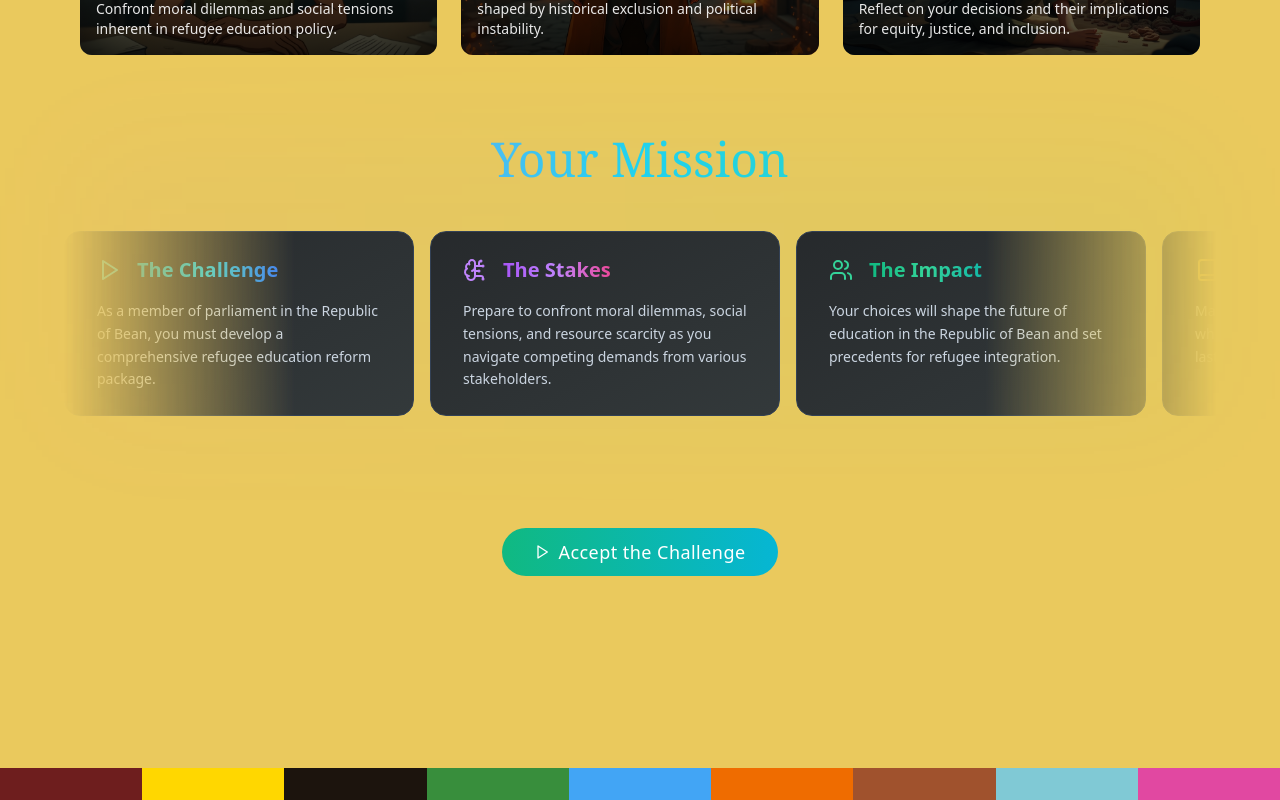
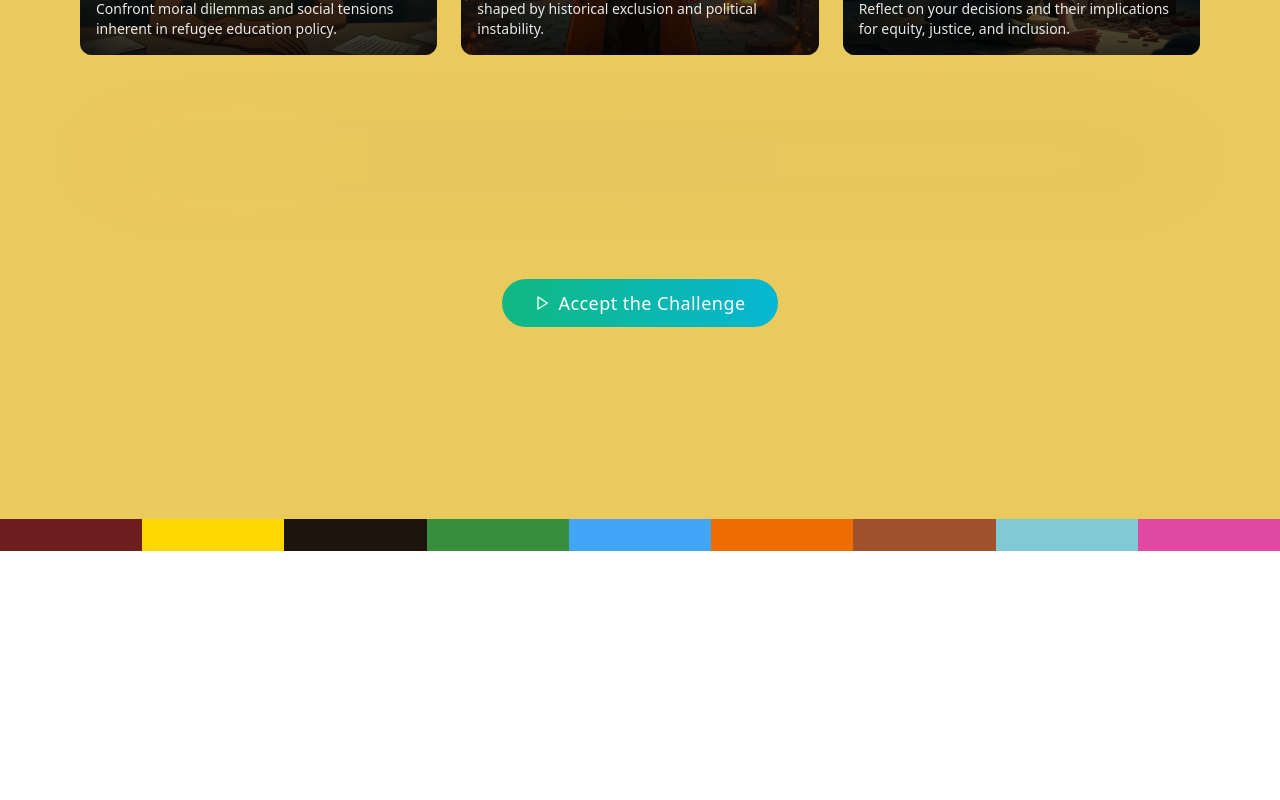
Before and after one commit to SankrityaT/bean-refugee-challenge-next, a Next.js app: page / in a window 1280 px wide. Shown: the part 897-1697 px from the top of the page. After the commit the page ends 1448 px from the top, so only its background shows below. Built offline with nearby package versions, Linux system fonts and the light colour scheme.

Commit message:
onboarding ui fixes

```diff
--- a/package.json
+++ b/package.json
@@ -52,6 +52,7 @@
     "react-icons": "^5.5.0",
     "sonner": "^1.4.0",
     "tailwind-merge": "^2.2.1",
+    "tailwind-scrollbar-hide": "^2.0.0",
     "tailwindcss-animate": "^1.0.7"
   },
   "devDependencies": {
--- a/src/app/globals.css
+++ b/src/app/globals.css
@@ -83,6 +83,87 @@
   * {
     @apply border-border;
   }
+  :root {
+    --background: 0 0% 100%;
+    --foreground: 222.2 84% 4.9%;
+    --card: 0 0% 100%;
+    --card-foreground: 222.2 84% 4.9%;
+    --popover: 0 0% 100%;
+    --popover-foreground: 222.2 84% 4.9%;
+    --primary: 221.2 83.2% 53.3%;
+    --primary-foreground: 210 40% 98%;
+    --secondary: 210 40% 96.1%;
+    --secondary-foreground: 222.2 47.4% 11.2%;
+    --muted: 210 40% 96.1%;
+    --muted-foreground: 215.4 16.3% 46.9%;
+    --accent: 210 40% 96.1%;
+    --accent-foreground: 222.2 47.4% 11.2%;
+    --destructive: 0 84.2% 60.2%;
+    --destructive-foreground: 210 40% 98%;
+    --border: 214.3 31.8% 91.4%;
+    --input: 214.3 31.8% 91.4%;
+    --ring: 221.2 83.2% 53.3%;
+    --radius: 0.5rem;
+
+    /* Sidebar variables */
+    --sidebar-background: 222.2 84% 4.9%;
+    --sidebar-foreground: 210 40% 98%;
+    --sidebar-primary: 217.2 91.2% 59.8%;
+    --sidebar-primary-foreground: 222.2 47.4% 11.2%;
+    --sidebar-accent: 217.2 32.6% 17.5%;
+    --sidebar-accent-foreground: 210 40% 98%;
+    --sidebar-border: 217.2 32.6% 17.5%;
+    --sidebar-ring: 224.3 76.3% 48%;
+  }
+
+  .dark {
+    --background: 222.2 84% 4.9%;
+    --foreground: 210 40% 98%;
+    --card: 222.2 84% 4.9%;
+    --card-foreground: 210 40% 98%;
+    --popover: 222.2 84% 4.9%;
+    --popover-foreground: 210 40% 98%;
+    --primary: 217.2 91.2% 59.8%;
+    --primary-foreground: 222.2 47.4% 11.2%;
+    --secondary: 217.2 32.6% 17.5%;
+    --secondary-foreground: 210 40% 98%;
+    --muted: 217.2 32.6% 17.5%;
+    --muted-foreground: 215 20.2% 65.1%;
+    --accent: 217.2 32.6% 17.5%;
+    --accent-foreground: 210 40% 98%;
+    --destructive: 0 62.8% 30.6%;
+    --destructive-foreground: 210 40% 98%;
+    --border: 217.2 32.6% 17.5%;
+    --input: 217.2 32.6% 17.5%;
+    --ring: 224.3 76.3% 48%;
+  }
+}
+
+@layer utilities {
+  @keyframes marquee {
+    0% { transform: translateX(0%); }
+    100% { transform: translateX(-50%); }
+  }
+
+  .animate-marquee {
+    animation: marquee 15s linear infinite;
+  }
+
+  .scrollbar-hide {
+    -ms-overflow-style: none;
+    scrollbar-width: none;
+  }
+
+  .scrollbar-hide::-webkit-scrollbar {
+    display: none;
+  }
+
+  .mask-gradient {
+    mask-image: linear-gradient(to right, transparent, black 10%, black 90%, transparent);
+  }
+}
+
+@layer base {
   body {
     @apply bg-background text-foreground;
   }
@@ -99,3 +180,111 @@
 .font-opensans {
   font-family: 'Open Sans', system-ui, sans-serif;
 }
+
+
+@keyframes scroll {
+  0% {
+    transform: translateX(0);
+  }
+  100% {
+    transform: translateX(calc(-50% - 1rem));
+  }
+}
+
+@keyframes scroll-reverse {
+  0% {
+    transform: translateX(calc(-50% - 1rem));
+  }
+  100% {
+    transform: translateX(0);
+  }
+}
+
+.animate-scroll {
+  animation: scroll var(--animation-duration, 40s) linear infinite;
+}
+
+.animate-scroll-reverse {
+  animation: scroll-reverse var(--animation-duration, 40s) linear infinite;
+}
+
+/* Update these styles at the bottom of your file */
+.pause-on-hover:hover .animate-scroll,
+.pause-on-hover:hover .animate-scroll-reverse {
+  animation-play-state: paused;
+}
+
+.pause-on-hover:hover {
+  overflow-x: auto !important;
+  cursor: grab;
+}
+
+.pause-on-hover:active {
+  cursor: grabbing;
+}
+
+/* Add these new styles for better scrolling */
+.scrollable-container {
+  -webkit-overflow-scrolling: touch; /* Smooth scrolling on iOS */
+  scroll-behavior: smooth;
+  scroll-snap-type: x proximity;
+}
+
+.scrollable-container > ul > li {
+  scroll-snap-align: start;
+}
+
+/* Add these styles for the custom scrollbar */
+.custom-scrollable-container {
+  position: relative;
+  overflow-x: auto;
+  scrollbar-width: none; /* Firefox */
+  -ms-overflow-style: none; /* IE and Edge */
+}
+
+.custom-scrollable-container::-webkit-scrollbar {
+  display: none; /* Chrome, Safari, Opera */
+}
+
+.custom-scroll-thumb {
+  transition: transform 0.2s ease;
+}
+
+.custom-scroll-thumb:hover {
+  transform: scaleY(1.5);
+}
+
+/* Add this JavaScript to make the custom scrollbar work */
+
+/* Add these styles for the simple scrollbar and horizontal bounce animation */
+.scrollbar-thin {
+  scrollbar-width: thin;
+}
+
+.scrollbar-thumb-gray-400::-webkit-scrollbar-thumb {
+  background-color: rgba(156, 163, 175, 0.5);
+  border-radius: 9999px;
+}
+
+.scrollbar-track-transparent::-webkit-scrollbar-track {
+  background-color: transparent;
+}
+
+.scrollbar-thin::-webkit-scrollbar {
+  height: 6px;
+}
+
+@keyframes bounce-x {
+  0%, 100% {
+    transform: translateX(-25%);
+    animation-timing-function: cubic-bezier(0.8, 0, 1, 1);
+  }
+  50% {
+    transform: translateX(25%);
+    animation-timing-function: cubic-bezier(0, 0, 0.2, 1);
+  }
+}
+
+.animate-bounce-x {
+  animation: bounce-x 1s infinite;
+}
--- a/src/app/page.tsx
+++ b/src/app/page.tsx
@@ -6,6 +6,8 @@ import { Button } from "@/components/ui/button";
 import { Book, Play, Users, DollarSign, School, BrainCircuit, Lightbulb } from "lucide-react";
 import { InfiniteMovingCards } from "@/components/ui/infinite-moving-cards";
 import { BentoGrid, BentoGridItem } from "@/components/ui/bento-grid";
+// Remove this import as we won't need it anymore
+// import CustomScrollbar from "@/components/ui/custom-scrollbar";
 
 // Rainbow stripe component (top + bottom)
 const RainbowStripe = () => (
@@ -36,8 +38,12 @@ export default function Home() {
     router.push('/policy-selection');
   };
 
+  // Remove the useEffect that was for the custom scrollbar
+
   return (
     <div className="min-h-screen bg-[#eac95d] text-white flex flex-col font-sans relative overflow-hidden">
+      {/* Remove the CustomScrollbar component */}
+
       <div className="absolute inset-0 bg-[url('/grid.svg')] bg-center [mask-image:linear-gradient(180deg,white,rgba(255,255,255,0))] opacity-30" />
 
       {/* 🔺 Rainbow Top Bar */}
@@ -104,47 +110,24 @@ export default function Home() {
 
           <div className="relative mb-16 sm:mb-20 md:mb-24">
             <div className="absolute inset-0 bg-gradient-to-r from-purple-500/10 via-cyan-500/10 to-emerald-500/10 blur-3xl opacity-30" />
-            <h2 className="text-3xl sm:text-4xl md:text-5xl font-serif text-center mb-6 sm:mb-8 bg-gradient-to-r from-purple-400 via-cyan-400 to-emerald-400 bg-clip-text text-transparent">Your Mission</h2>
 
-            <div className="px-4 sm:px-0">
-              <InfiniteMovingCards
-                items={[
-                  {
-                    title: "The Challenge",
-                    description: "As a member of parliament in the Republic of Bean, you must develop a comprehensive refugee education reform package.",
-                    icon: <Play className="h-5 w-5 sm:h-6 sm:w-6 text-cyan-400" />,
-                    gradient: "from-cyan-500 via-cyan-400 to-blue-500"
-                  },
-                  {
-                    title: "The Stakes",
-                    description: "Prepare to confront moral dilemmas, social tensions, and resource scarcity as you navigate competing demands from various stakeholders.",
-                    icon: <BrainCircuit className="h-5 w-5 sm:h-6 sm:w-6 text-purple-400" />,
-                    gradient: "from-purple-500 via-purple-400 to-pink-500"
-                  },
-                  {
-                    title: "The Impact",
-                    description: "Your choices will shape the future of education in the Republic of Bean and set precedents for refugee integration.",
-                    icon: <Users className="h-5 w-5 sm:h-6 sm:w-6 text-emerald-400" />,
-                    gradient: "from-emerald-500 via-emerald-400 to-teal-500"
-                  },
-                  {
-                    title: "The Journey",
-                    description: "Make critical decisions across 7 key areas while balancing a $200M budget to create lasting positive change.",
-                    icon: <Book className="h-5 w-5 sm:h-6 sm:w-6 text-amber-400" />,
-                    gradient: "from-amber-500 via-amber-400 to-orange-500"
-                  }
-                ]}
-                direction="right"
-                speed="slow"
-                className="mask-gradient"
-              />
+            {/* Fixed marquee title */}
+            <div className="overflow-hidden mb-6 sm:mb-8">
+              <h2 className="text-3xl sm:text-4xl md:text-5xl font-serif text-center bg-gradient-to-r from-purple-400 via-cyan-400 to-emerald-400 bg-clip-text text-transparent">
+                <div className="whitespace-nowrap inline-block animate-marquee">
+                  Your Mission — Creating positive change through thoughtful policy decisions — Your Mission
+                </div>
+              </h2>
             </div>
+
+            {/* Mission cards section removed */}
           </div>
 
           <div className="flex justify-center mt-8 sm:mt-12 md:mt-16 mb-12 sm:mb-16 md:mb-24 px-4">
             <Button
               onClick={handleAcceptChallenge}
               className="group relative inline-flex items-center justify-center px-6 sm:px-8 py-4 sm:py-6 text-base sm:text-lg font-medium tracking-wide text-white transition-all duration-500 ease-out bg-gradient-to-r from-emerald-500 to-cyan-500 rounded-full hover:scale-105 hover:shadow-xl hover:shadow-emerald-500/20 focus:outline-none focus:ring-2 focus:ring-emerald-500/50 focus:ring-offset-2 w-full sm:w-auto"
+              aria-label="Accept the Challenge"
             >
               <span className="relative flex items-center gap-2">
                 <Play className="w-4 h-4 sm:w-5 sm:h-5 transition-transform duration-500 group-hover:translate-x-1" />
@@ -163,3 +146,27 @@ export default function Home() {
     </div>
   );
 }
+
+// Update the MissionCard component to be more responsive
+const MissionCard = ({
+  title,
+  description,
+  icon,
+  gradient
+}: {
+  title: string;
+  description: string;
+  icon: React.ReactNode;
+  gradient: string;
+}) => (
+  <div
+    className={`flex-shrink-0 w-72 sm:w-80 md:w-96 p-5 rounded-xl bg-gradient-to-br ${gradient} shadow-lg`}
+    role="article"
+  >
+    <div className="flex items-center gap-2 mb-3">
+      {icon}
+      <h3 className="font-semibold text-white text-lg">{title}</h3>
+    </div>
+    <p className="text-white/90 text-sm sm:text-base">{description}</p>
+  </div>
+);
--- a/src/components/ui/infinite-moving-cards.tsx
+++ b/src/components/ui/infinite-moving-cards.tsx
@@ -1,6 +1,6 @@
 "use client"
 import { cn } from "@/lib/utils";
-import React from "react";
+import React, { useRef, useState, useEffect } from "react";
 
 interface Item {
   title: string;
@@ -22,14 +22,17 @@ export const InfiniteMovingCards = ({
   speed = "normal",
   className,
 }: InfiniteMovingCardsProps) => {
-  const containerRef = React.useRef<HTMLDivElement>(null);
-  const scrollerRef = React.useRef<HTMLUListElement>(null);
+  const containerRef = useRef<HTMLDivElement>(null);
+  const scrollerRef = useRef<HTMLUListElement>(null);
+  const [isHovering, setIsHovering] = useState(false);
+  const [isDragging, setIsDragging] = useState(false);
+  const [startX, setStartX] = useState(0);
+  const [scrollLeft, setScrollLeft] = useState(0);
+  const [start, setStart] = useState(false);
 
-  React.useEffect(() => {
+  useEffect(() => {
     addAnimation();
   }, []);
-
-  const [start, setStart] = React.useState(false);
 
   function addAnimation() {
     if (containerRef.current && scrollerRef.current) {
@@ -52,20 +55,58 @@ export const InfiniteMovingCards = ({
     slow: "80s",
   };
 
+  // Mouse events for dragging
+  const handleMouseDown = (e: React.MouseEvent) => {
+    if (!containerRef.current) return;
+
+    setIsDragging(true);
+    setStartX(e.pageX - containerRef.current.offsetLeft);
+    setScrollLeft(containerRef.current.scrollLeft);
+  };
+
+  const handleMouseMove = (e: React.MouseEvent) => {
+    if (!isDragging || !containerRef.current) return;
+
+    const x = e.pageX - containerRef.current.offsetLeft;
+    const walk = (x - startX) * 2; // Scroll speed multiplier
+    containerRef.current.scrollLeft = scrollLeft - walk;
+  };
+
+  const handleMouseUp = () => {
+    setIsDragging(false);
+  };
+
+  const handleMouseEnter = () => {
+    setIsHovering(true);
+  };
+
+  const handleMouseLeave = () => {
+    setIsHovering(false);
+    setIsDragging(false);
+  };
+
   return (
     <div
       ref={containerRef}
       className={cn(
-        "relative z-20 overflow-hidden [mask-image:linear-gradient(to_right,transparent,white_20%,white_80%,transparent)]",
+        "relative z-20 overflow-hidden scrollable-container",
+        isHovering ? "overflow-x-auto" : "[mask-image:linear-gradient(to_right,transparent,white_20%,white_80%,transparent)]",
         className
       )}
+      onMouseEnter={handleMouseEnter}
+      onMouseLeave={handleMouseLeave}
+      onMouseDown={handleMouseDown}
+      onMouseMove={handleMouseMove}
+      onMouseUp={handleMouseUp}
+      onMouseOut={handleMouseUp}
     >
       <ul
         ref={scrollerRef}
         className={cn(
           "flex min-w-full gap-4 py-4",
-          start && "animate-scroll",
-          direction === "left" ? "animate-scroll" : "animate-scroll-reverse"
+          start && !isHovering && direction === "left" ? "animate-scroll" : "",
+          start && !isHovering && direction === "right" ? "animate-scroll-reverse" : "",
+          isDragging ? "pointer-events-none" : ""
         )}
         style={
           {
@@ -76,10 +117,10 @@ export const InfiniteMovingCards = ({
         {items.map((item, idx) => (
           <li
             key={item.title + idx}
-            className="relative flex-shrink-0 w-[350px] max-w-full rounded-2xl border border-slate-700 bg-gradient-to-br from-gray-900/90 to-gray-800/90 backdrop-blur-sm px-8 py-6"
+            className="relative flex-shrink-0 w-[350px] max-w-full rounded-2xl border border-slate-700 bg-gradient-to-br from-gray-900/90 to-gray-800/90 backdrop-blur-sm px-8 py-6 group"
           >
             <div className={cn(
-              "absolute inset-0 bg-gradient-to-br opacity-0 group-hover:opacity-10 transition-opacity duration-500",
+              "absolute inset-0 rounded-2xl bg-gradient-to-br opacity-0 group-hover:opacity-10 transition-opacity duration-500",
               item.gradient
             )} />
             <div className="relative z-10">
--- a/tailwind.config.js
+++ b/tailwind.config.js
@@ -112,6 +112,10 @@ module.exports = {
             opacity: '1',
             transform: 'translateY(0)'
           }
+        },
+        'marquee': {
+          '0%': { transform: 'translateX(0)' },
+          '100%': { transform: 'translateX(-100%)' }
         }
       },
       animation: {
@@ -123,7 +127,8 @@ module.exports = {
         'wave-3': 'wave 1.2s linear infinite 0.4s',
         'wave-4': 'wave 1.2s linear infinite 0.6s',
         'wave-5': 'wave 1.2s linear infinite 0.8s',
-        'fade-in': 'fade-in 0.5s ease-out forwards'
+        'fade-in': 'fade-in 0.5s ease-out forwards',
+        'marquee': 'marquee 15s linear infinite'
       },
       fontFamily: {
         'bebas': ['"Bebas Neue"', 'sans-serif'],
@@ -131,5 +136,8 @@ module.exports = {
       }
     }
   },
-  plugins: [require("tailwindcss-animate")],
+  plugins: [
+    require("tailwindcss-animate"),
+    require('tailwind-scrollbar-hide')
+  ]
 }
```
Also changed, not shown: 1 other file (tests, documents, lock files or other folders).
